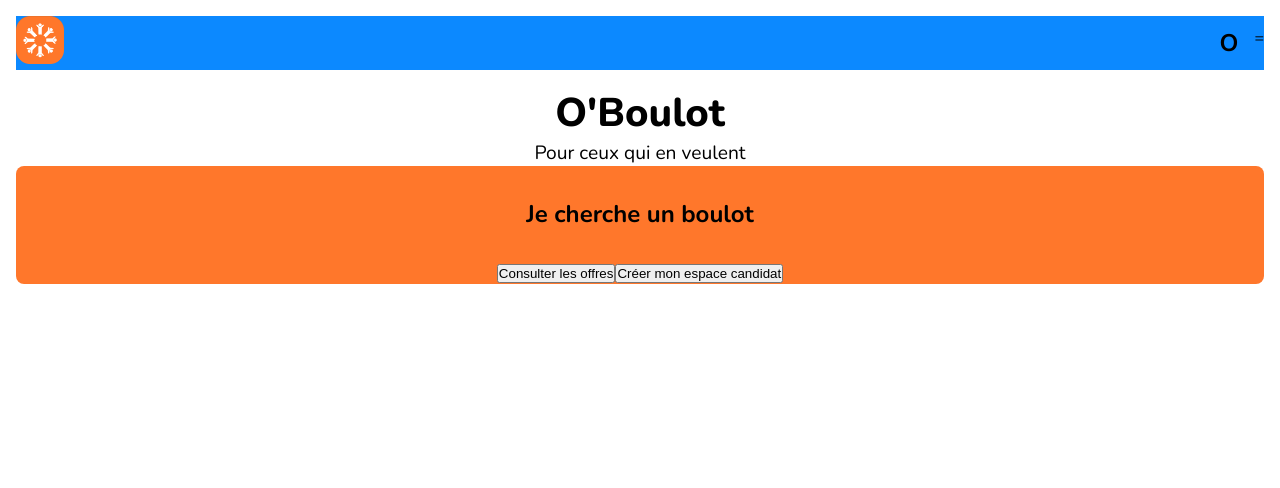
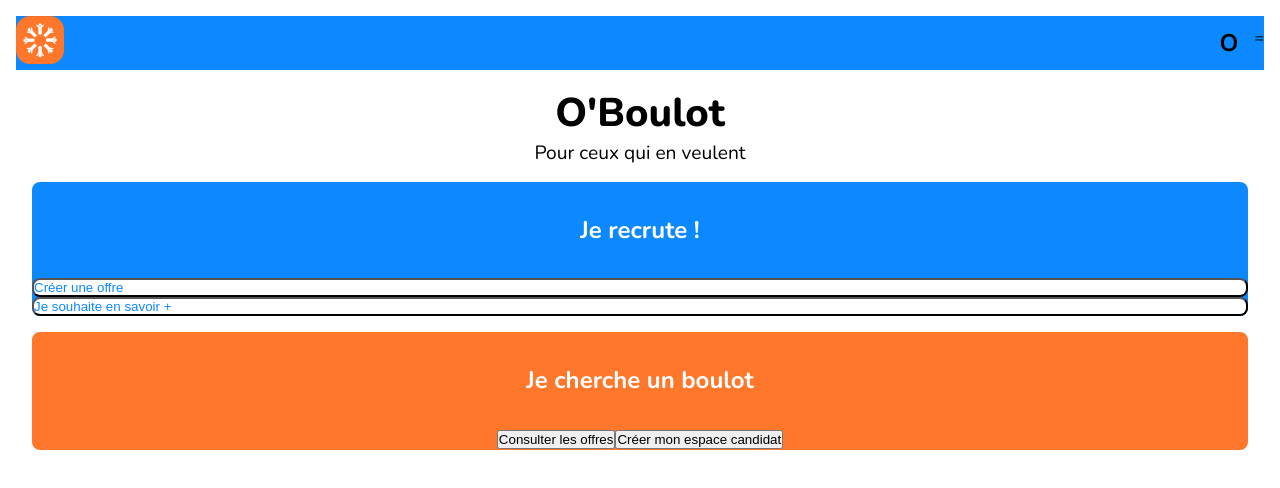
Before and after one commit to lekdup/projet-o-boulot, a React (Create React App) app in the folder front/: page / in a window 1280 px wide. Shown: the top 488 px of the page. Built offline with nearby package versions, Linux system fonts and the light colour scheme.

Commit message:
add component entreprise

```diff
--- a/front/src/components/App.js
+++ b/front/src/components/App.js
@@ -1,5 +1,6 @@
 import './App.scss';
 import Candidat from './Candidat/Candidat';
+import Entreprise from './Entreprise/Entreprise';
 import Header from './Header/Header';
 
 function App() {
@@ -10,6 +11,7 @@ function App() {
         <h1>O'Boulot</h1>
         <p>Pour ceux qui en veulent</p>
       </article>
+      <Entreprise />
       <Candidat />
     </div>
   );
--- a/front/src/components/Candidat/Candidat.scss
+++ b/front/src/components/Candidat/Candidat.scss
@@ -3,7 +3,9 @@
 .wrapper {
     background-color: vars.$orange;
     border-radius: .5rem;
+    margin: 1rem;
     & h2 {
         padding: 2rem 0;
+        color: white
     }
 }
--- a/front/src/components/Entreprise/Entreprise.js
+++ b/front/src/components/Entreprise/Entreprise.js
@@ -0,0 +1,16 @@
+
+import './Entreprise.scss';
+
+function Entreprise() {
+    return(
+        <div className="wrapper-entreprise">
+            <h2 className="wrapper-entreprise-title">Je recrute !</h2>
+            <div className="wrapper-entreprise-buttons">
+                <button className='wrapper-entreprise-button'>Créer une offre</button>
+                <button className='wrapper-entreprise-button'>Je souhaite en savoir +</button>
+            </div>
+        </div>
+    )
+}
+
+export default Entreprise;
--- /dev/null
+++ b/front/src/components/Entreprise/Entreprise.scss
@@ -0,0 +1,23 @@
+@use 'src/styles/vars';
+
+.wrapper-entreprise {
+    background-color: vars.$blue;
+    border-radius: .5rem;
+    margin: 1rem;
+    & h2 {
+        padding: 2rem 0;
+        color: white;
+    }
+
+
+
+    &-button {
+        display: flex;
+        border-radius: .5rem;
+        background-color: white;
+        align-items: center;
+        justify-items: center;
+        width: 100%;
+        color: vars.$blue;
+    }
+}
```
